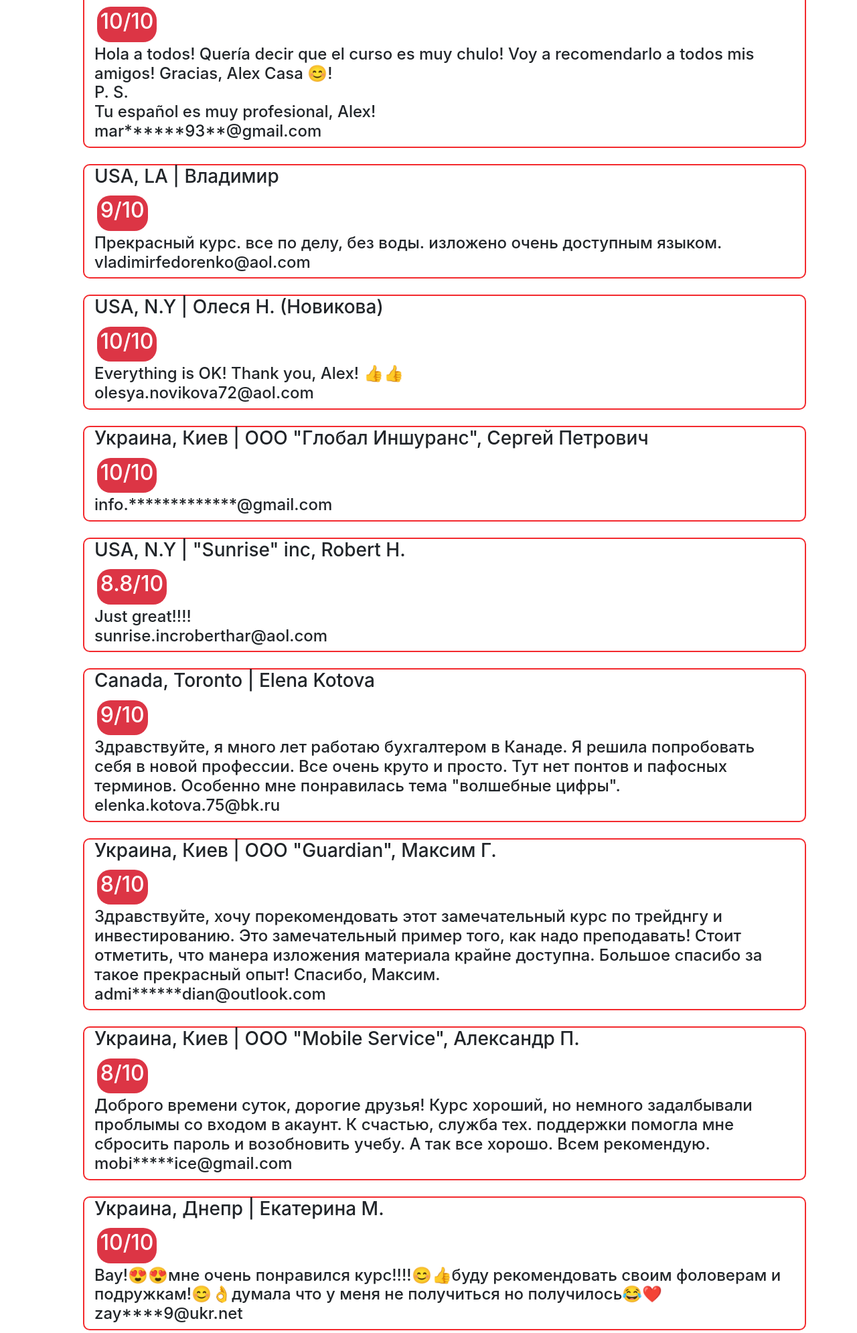
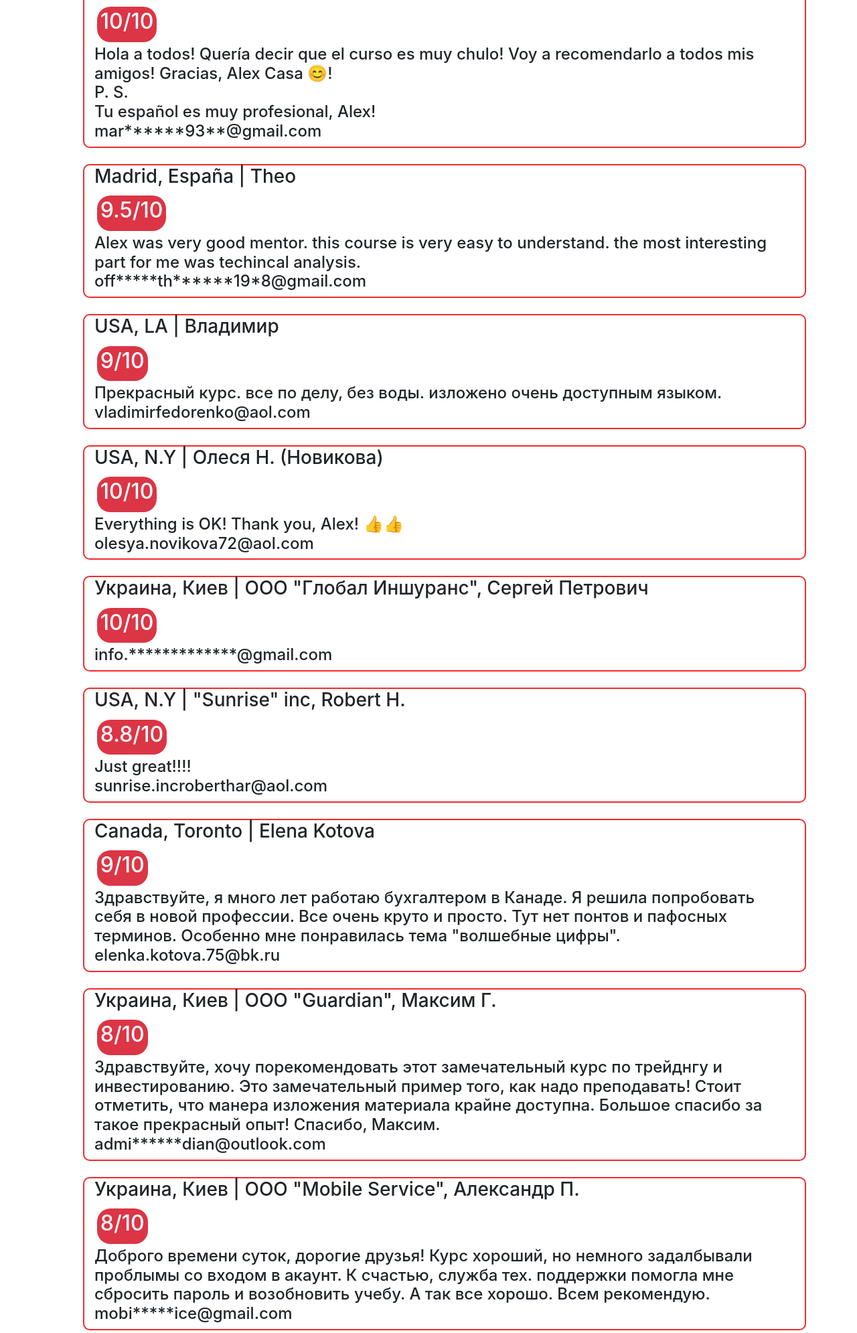
Before and after one commit to Dsibe/abtco, a Django app: template main/templates/main/reviews.html in a window 1280 px wide. Shown: the part 864-2855 px from the top of the page at 67% size. Run offline with Django 3.2, Linux system fonts and the light colour scheme; the template is opened without the code that fills it, so the values that code supplies are empty; some libraries are stand-ins or nearby versions.

Commit message:
'views.py'

```diff
--- a/main/templates/main/reviews.html
+++ b/main/templates/main/reviews.html
@@ -47,6 +47,19 @@
     Tu español es muy profesional, Alex!<br>
     mar******93**@gmail.com</h4>
 </div>
+
+
+
+<div class="col-12 m-4" style="border: solid 2px #F32A2E; border-radius: 10px;">
+  <h3>Madrid, España | Theo</h3>
+  <span class="m-1 badge badge-danger" style="border-radius: 20px;">
+    <h2>9.5/10</h2>
+  </span>
+  <h4 class="text-break">
+    Alex was very good mentor. this course is very easy to understand. the most interesting part for me was techincal analysis.<br>
+    off*****th******19*8@gmail.com</h4>
+</div>
+
 
 <div class="col-12 m-4" style="border: solid 2px #F32A2E; border-radius: 10px;">
   <h3>USA, LA | Владимир</h3>
```
